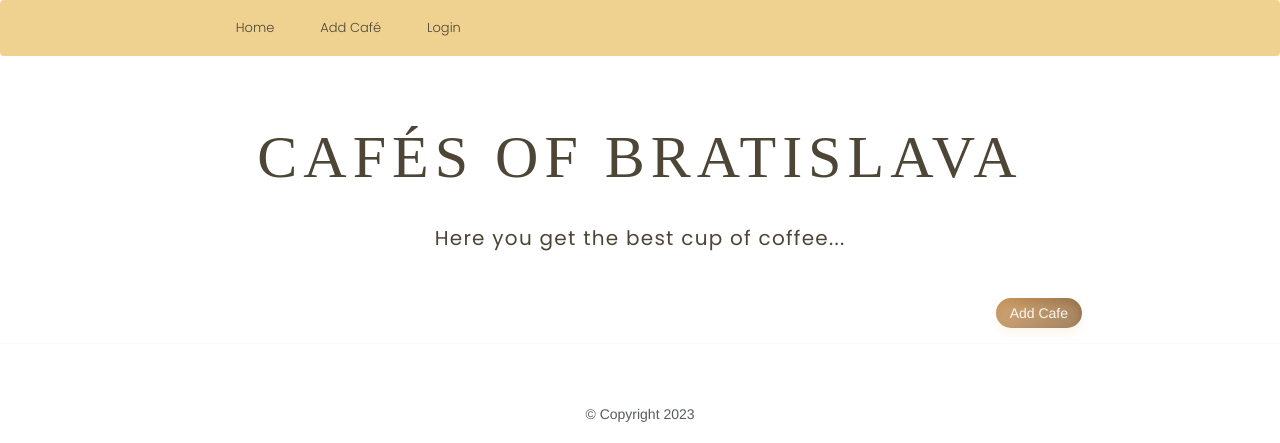
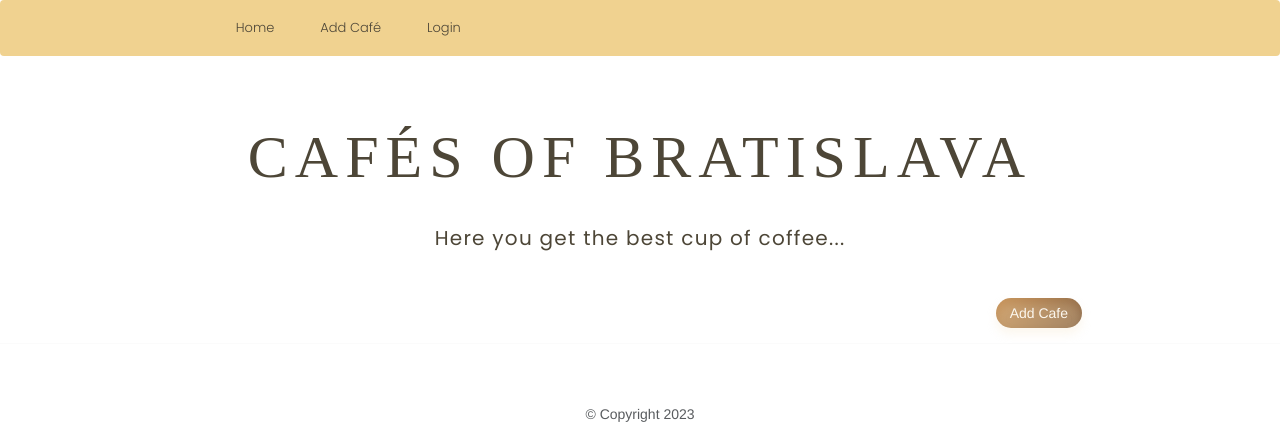
Before and after one commit to Korkova/Cafe_and_Wifi_Website-API-SQL, a Flask app: page / in a window 1280 px wide. Shown: the top 443 px of the page. Run offline with Flask 2, Linux system fonts and the light colour scheme; data that the repository does not hold is empty; some libraries are stand-ins or nearby versions; some web fonts are replaced.

Commit message:
Change code 26

```diff
--- a/static/css/styles.css
+++ b/static/css/styles.css
@@ -65,7 +65,7 @@ footer {
   line-height: 1;
   font-family: 'Grandiflora One', serif;
   /*font-weight: 400;*/
-  font-size: 10rem;
+  font-size: 14rem;
   font-weight: 300;
   padding-top: 0.3rem;
   padding-bottom: 0.3rem;
@@ -380,9 +380,9 @@ h1 {
 /* Media */
 /* Large*/
 
-@media (min-width: 1025px) {
+@media (max-width: 1025px) {
 
 .site-heading {
-    font-size: 12rem;
+    font-size: 10rem;
 }
 }
```
